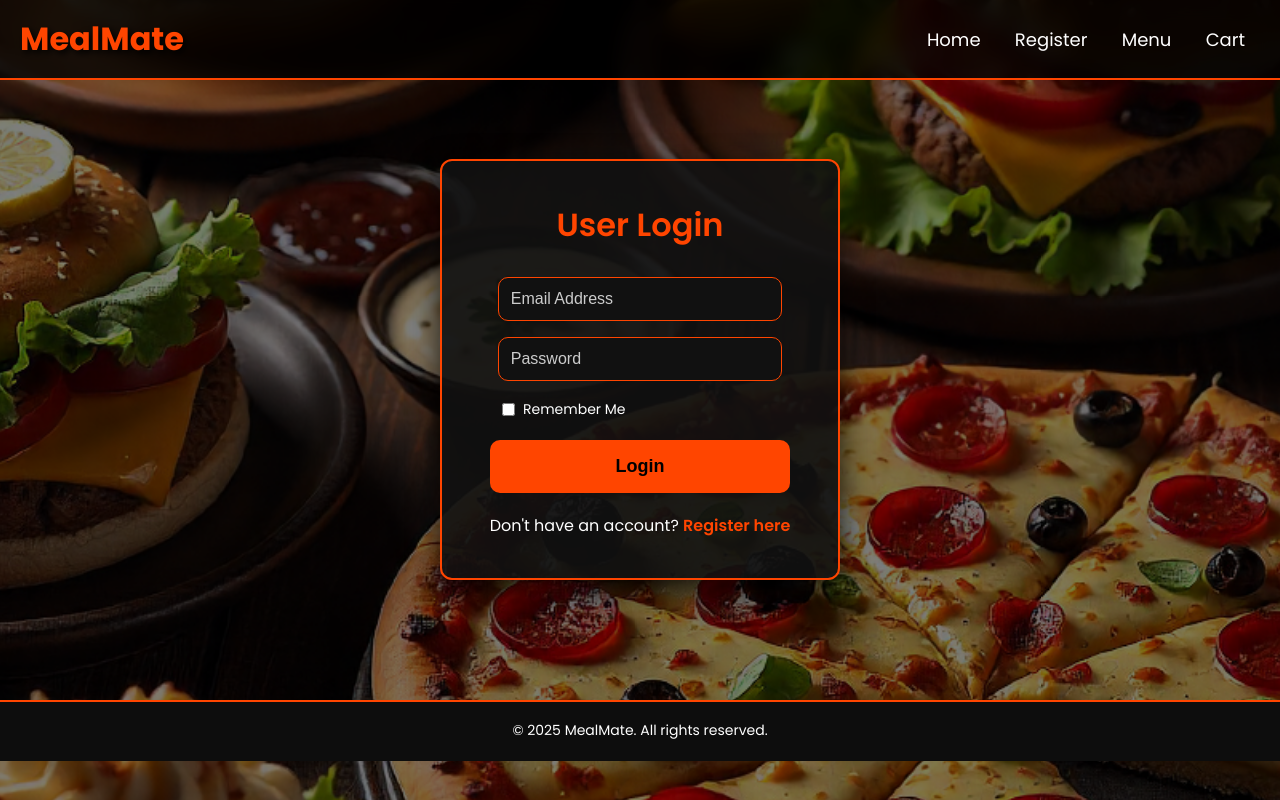
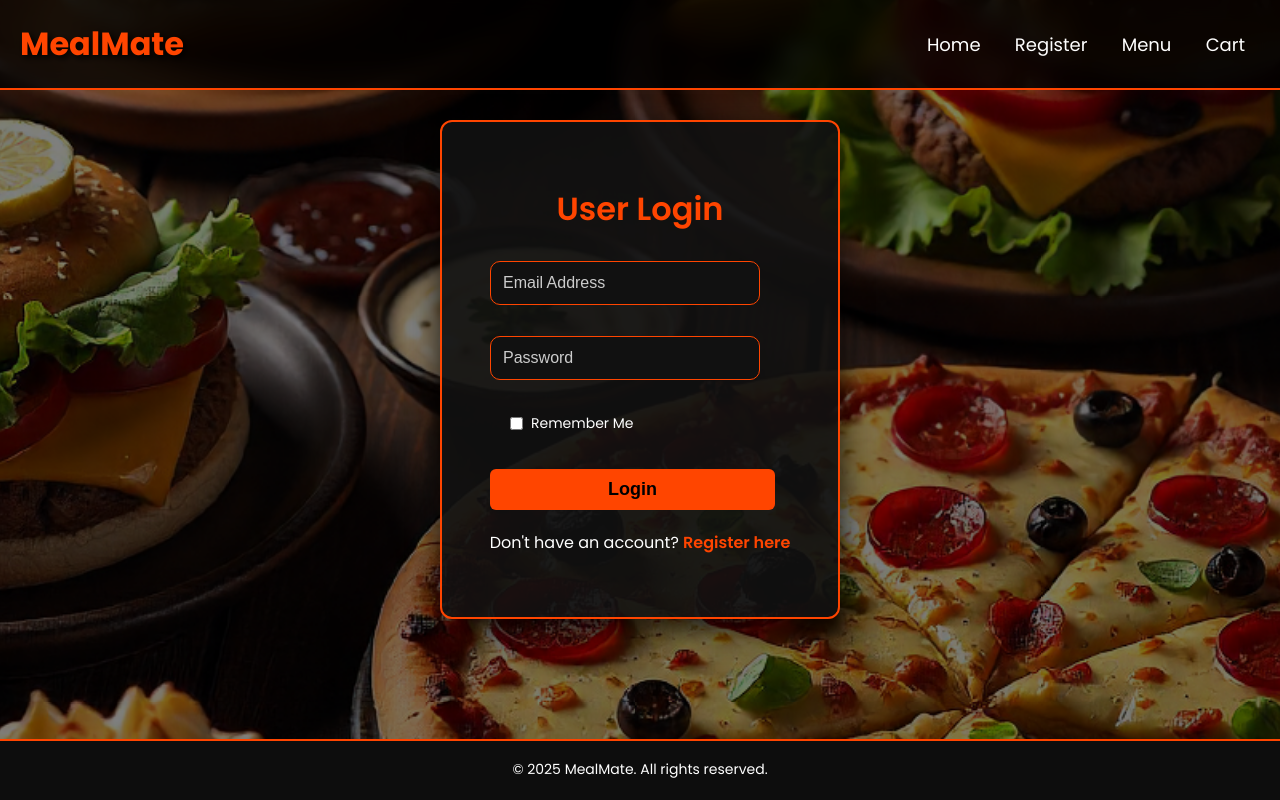
Before and after one commit to Navindi-Thisara/MealMate-online-food-ordering-system, a PHP site: page /users/login.php in a window 1280 px wide. Run offline with PHP 8.4, Linux system fonts and the light colour scheme.

Commit message:
Fixed footer alignment and login page redirection

```diff
--- a/includes/footer.php
+++ b/includes/footer.php
@@ -5,7 +5,7 @@ background-color: rgba(0, 0, 0, 0.9);
 backdrop-filter: blur(10px);
 border-top: 2px solid #FF4500;
 padding: 50px 30px 20px;
-color: #fff;
+color: #FF4500;
 font-family: 'Poppins', sans-serif;
 }
 
@@ -56,7 +56,7 @@ border-radius: 2px;
 .footer-section ul,
 .footer-section a {
 font-size: 14px;
-color: #ccc;
+color: #FF4500;
 line-height: 1.7;
 text-decoration: none;
 }
--- a/includes/simple_footer.php
+++ b/includes/simple_footer.php
@@ -2,7 +2,7 @@
     /* Footer styles for the copyright text */
     .simple-footer {
         background-color: #0d0d0d; /* Match the body background */
-        color: #fff;
+        color: #FF4500;
         padding: 20px 0;
         text-align: center;
         font-family: 'Poppins', sans-serif;
--- a/users/login.php
+++ b/users/login.php
@@ -65,6 +65,85 @@ if ($_SERVER["REQUEST_METHOD"] == "POST") {
     <?php if (!empty($redirectUrl)): ?>
         <meta http-equiv="refresh" content="2;url=<?= $redirectUrl ?>">
     <?php endif; ?>
+    <style>
+        /* Flexbox layout for sticky footer */
+        body {
+            display: flex;
+            flex-direction: column;
+            min-height: 100vh;
+            margin: 0;
+            font-family: 'Poppins', sans-serif;
+            background-color: #0d0d0d;
+            color: #fff;
+        }
+
+        header {
+            padding: 20px;
+            text-align: center;
+        }
+
+        .form-container {
+            flex: 1; /* Push footer down */
+            display: flex;
+            flex-direction: column;
+            justify-content: center;
+            align-items: center;
+            padding: 40px 20px;
+            text-align: center;
+        }
+
+        .form-container form {
+            display: flex;
+            flex-direction: column;
+            gap: 15px;
+            width: 300px;
+            max-width: 90%;
+        }
+
+        .form-container input,
+        .form-container button {
+            padding: 10px;
+            border-radius: 6px;
+            border: none;
+        }
+
+        .form-container button {
+            background: #ff4500;
+            color: #000;
+            font-weight: bold;
+            cursor: pointer;
+        }
+
+        .form-container button:hover {
+            background: #e65c00;
+        }
+
+        .msg {
+            margin-bottom: 15px;
+            color: #ff4500;
+        }
+
+        .simple-footer {
+            background-color: #0d0d0d;
+            color: #fff;
+            padding: 20px 0;
+            text-align: center;
+            font-size: 14px;
+            width: 100%;
+            margin-top: auto; /* Footer sticks to bottom */
+            position: relative;
+        }
+
+        .simple-footer::before {
+            content: '';
+            position: absolute;
+            top: 0;
+            left: 0;
+            width: 100%;
+            height: 2px;
+            background-color: #FF4500;
+        }
+    </style>
 </head>
 <body>
     <header>
@@ -107,6 +186,8 @@ if ($_SERVER["REQUEST_METHOD"] == "POST") {
         <?php endif; ?>
     </div>
 
-    <?php include '../includes/simple_footer.php'; ?>
+    <div class="simple-footer">
+        &copy; 2025 MealMate. All rights reserved.
+    </div>
 </body>
 </html>
```
Also changed, not shown: users/admin/admin_dashboard.php (+11 -5 lines).
